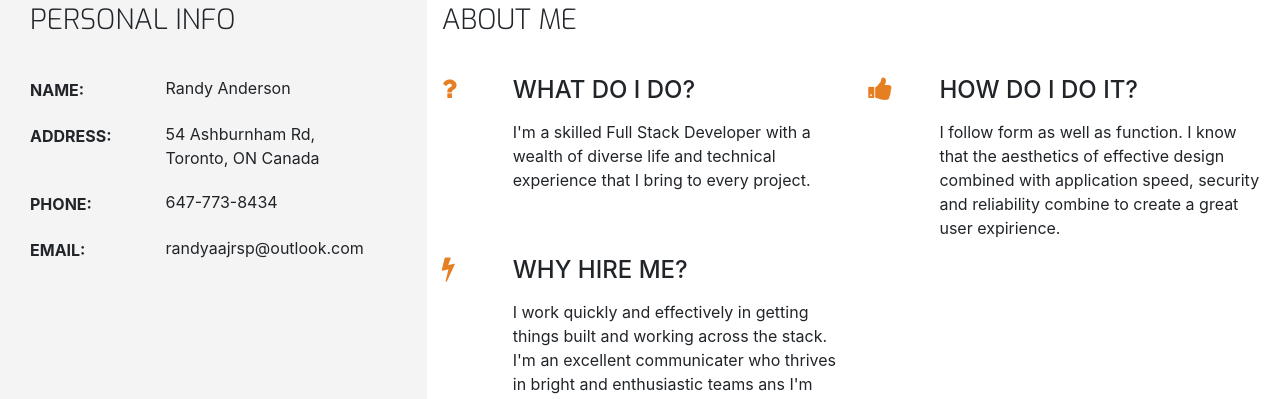
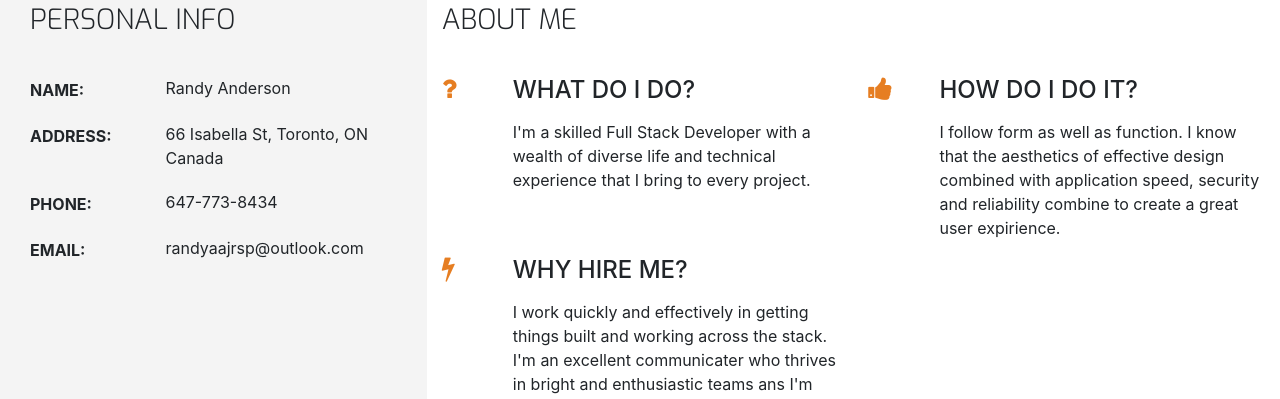
Before and after one commit to randyaajr/resume-webpage, a plain HTML site: page index.html in a window 1280 px wide. Shown: the part 391-790 px from the top of the page. Drawn offline with nearby package versions, Linux system fonts and the light colour scheme.

Commit message:
Updated my address

```diff
--- a/index.html
+++ b/index.html
@@ -88,7 +88,7 @@
                     </div>
                     <div class="value">
                         <p>
-                            54 Ashburnham Rd, Toronto, ON Canada
+                            66 Isabella St, Toronto, ON Canada
                         </p>
                     </div>
                 </div>
```
